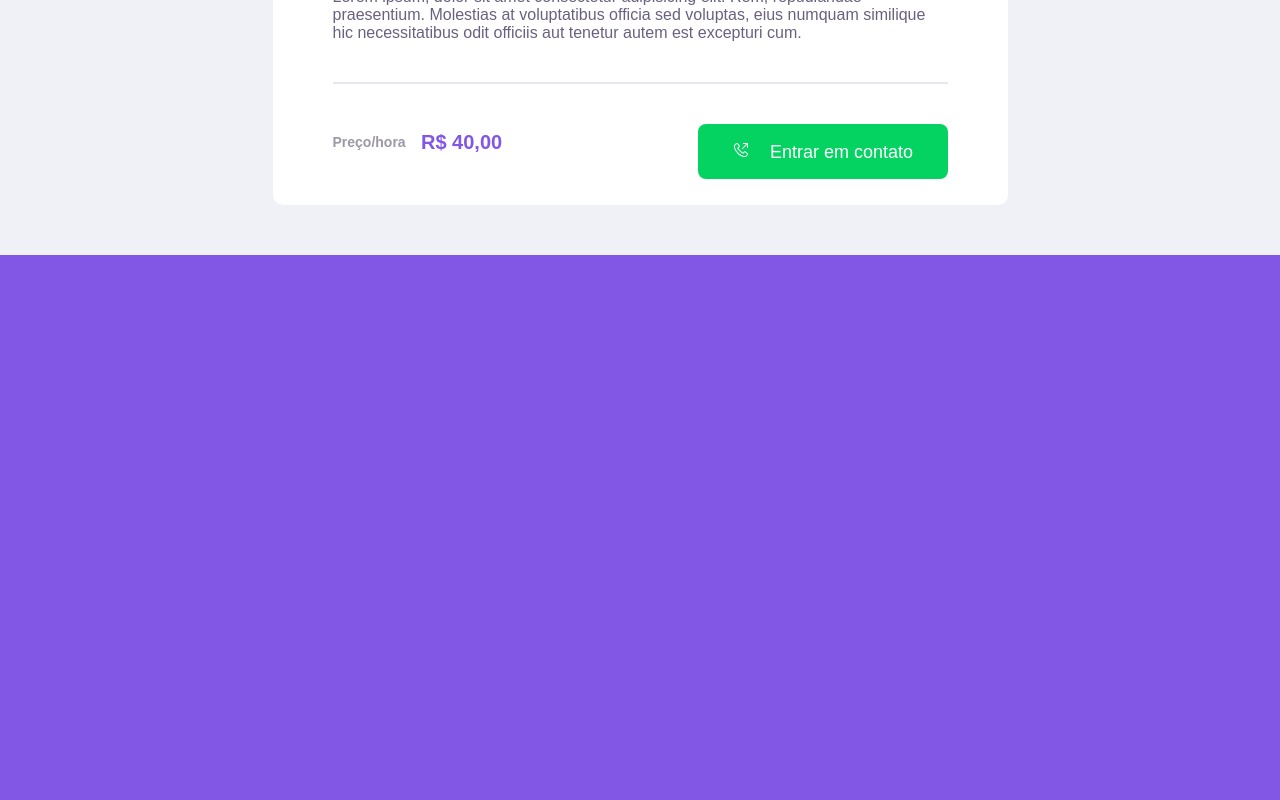
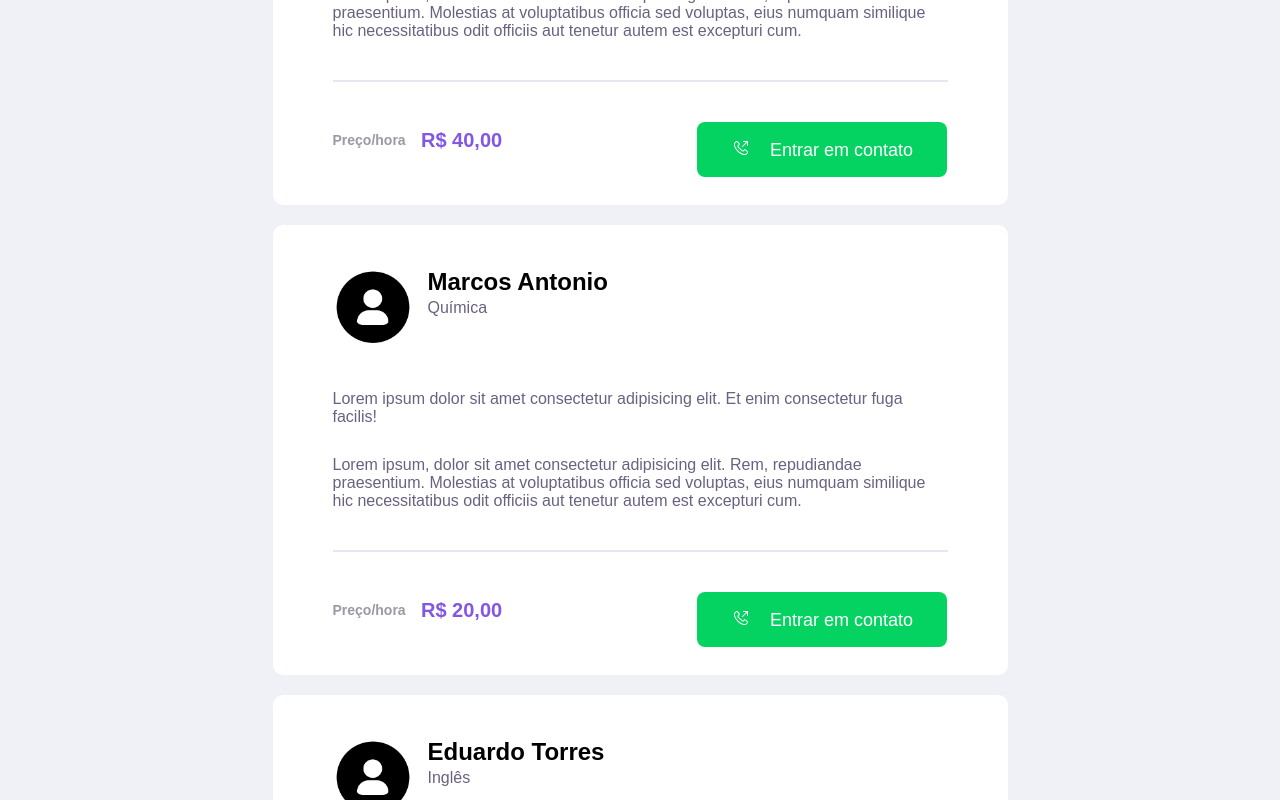
Before and after one commit to tatianemoraes/classes-app, a React (Create React App) app: page /list in a window 1280 px wide. Shown: the part 520-1320 px from the top of the page. Before the commit the page ends 800 px from the top, so only its background shows below. Built offline with nearby package versions, Linux system fonts and the light colour scheme; data requests are answered from the project's data file.

Commit message:
feat: fixed data mocked

```diff
--- a/db.json
+++ b/db.json
@@ -1,19 +1,31 @@
 {
-  "posts": [
+  "proffys": [
     {
       "id": 1,
-      "title": "json-server",
-      "author": "typicode"
+      "name": "Maria Antonia",
+      "class": "Português",
+      "mainSentence": "Lorem ipsum dolor sit amet consectetur adipisicing elit. Et enim consectetur fuga facilis!",
+      "moreAbout": "Lorem ipsum, dolor sit amet consectetur adipisicing elit. Rem, repudiandae praesentium. Molestias at voluptatibus officia sed voluptas, eius numquam similique hic necessitatibus odit officiis aut tenetur autem est excepturi cum.",
+      "price": "40,00",
+      "telephone": "(19)99999-9999"
+    },
+    {
+      "id": 2,
+      "name": "Marcos Antonio",
+      "class": "Química",
+      "mainSentence": "Lorem ipsum dolor sit amet consectetur adipisicing elit. Et enim consectetur fuga facilis!",
+      "moreAbout": "Lorem ipsum, dolor sit amet consectetur adipisicing elit. Rem, repudiandae praesentium. Molestias at voluptatibus officia sed voluptas, eius numquam similique hic necessitatibus odit officiis aut tenetur autem est excepturi cum.",
+      "price": "20,00",
+      "telephone": "(19)99999-8888"
+    },
+    {
+      "id": 3,
+      "name": "Eduardo Torres",
+      "class": "Inglês",
+      "mainSentence": "Lorem ipsum dolor sit amet consectetur adipisicing elit. Et enim consectetur fuga facilis!",
+      "moreAbout": "Lorem ipsum, dolor sit amet consectetur adipisicing elit. Rem, repudiandae praesentium. Molestias at voluptatibus officia sed voluptas, eius numquam similique hic necessitatibus odit officiis aut tenetur autem est excepturi cum.",
+      "price": "35,00",
+      "telephone": "(19)99999-5555"
     }
-  ],
-  "comments": [
-    {
-      "id": 1,
-      "body": "some comment",
-      "postId": 1
-    }
-  ],
-  "profile": {
-    "name": "typicode"
-  }
+  ]
 }
--- a/src/components/Buttons/index.js
+++ b/src/components/Buttons/index.js
@@ -16,13 +16,18 @@ function Buttons() {
       <div className="footer">
         <div className="buttons">
           <button className="btn-study">
-            <img src={Estudar} alt="Estudar"/>
+            <img
+              src={Estudar}
+              alt="Estudar"
+              onClick={() => history.push('/list')}
+            />
           </button>
           <button className="btn-classes">
             <img
               src={DarAulas}
               alt="Dar Aulas"
-              onClick={() => history.push('/form')}/>
+              onClick={() => history.push('/form')}
+            />
           </button>
         </div>
         <div className="layer">
--- a/src/pages/List/index.js
+++ b/src/pages/List/index.js
@@ -1,36 +1,49 @@
-import React from 'react';
+import React, { useState, useEffect } from 'react';
 import HeaderForm from '../../components/HeaderForm';
+import { api } from '../../services/api';
 
-import Profile from '../../assets/Profile.jpg';
+import Profile from '../../assets/Profile.png';
 
 import { VscCallOutgoing } from 'react-icons/vsc';
 import { Container, Panel } from './style';
 
 function List() {
+  const title = 'Estes são os proffys disponíveis.';
+  const [proffys, setProffys] = useState([]);
 
-  const title = 'Estes são os proffys disponíveis.';
+  useEffect(() => {
+    async function getData() {
+      const { data } = await api.get('/proffys');
+      setProffys(data);
+    }
+    getData();
+  }, []);
 
   return (
     <>
       <HeaderForm title={title} />
       <Container>
-        <Panel>
+        {
+          proffys.map(prof => (
+            <Panel key={prof.id}>
             <div className="profile">
               <div className='proffy-details'>
                 <img src={Profile} alt=""/>
                 <div className='title-design'>
-              <h1 className='proffy-name'>Maria Antonia</h1>
-              <h2 className='proffy-class'>Português</h2>
+                  <h1 className='proffy-name'>{prof.name}</h1>
+                  <h2 className='proffy-class'>{prof.class}</h2>
                 </div>
               </div>
               <div className='proffy-sentences'>
-              <span className='proffy-main-phrase'>Lorem ipsum dolor sit amet consectetur adipisicing elit. Et enim consectetur fuga facilis!</span>
-              <span className='proffy-more-about'>Lorem ipsum, dolor sit amet consectetur adipisicing elit. Rem, repudiandae praesentium. Molestias at voluptatibus officia sed voluptas, eius numquam similique hic necessitatibus odit officiis aut tenetur autem est excepturi cum.</span>
+                <span className='proffy-main-phrase'>
+                  {prof.mainSentence}
+                </span>
+                <span className='proffy-more-about'>{prof.moreAbout}</span>
               </div>
               <hr/>
               <div className='details-price'>
                 <h3 className='proffy-title-price'>Preço/hora</h3>
-              <h4 className='proffy-price'>R$ 40,00</h4>
+                <h4 className='proffy-price'>R$ {prof.price}</h4>
                 <button className='proffy-contact'>
                   <VscCallOutgoing className="call-img"/>
                   Entrar em contato
@@ -38,6 +51,8 @@ function List() {
               </div>
             </div>
             </Panel>
+          ))
+        }
       </Container>
     </>
 
--- a/src/pages/List/style.js
+++ b/src/pages/List/style.js
@@ -20,7 +20,7 @@ export const Panel = styled.div`
   border-radius: 10px;
   padding: 60px;
   margin-top: -45px;
-  margin-bottom: 50px;
+  margin-bottom: 65px;
 
   .profile {
     display: flex;
@@ -35,8 +35,8 @@ export const Panel = styled.div`
       margin-top: 15px;
 
       img {
-        width: 90px;
-        height: 85px;
+        width: 80px;
+        height: 82px;
         border-radius: 50%;
       }
 
```
Also changed, not shown: src/assets/Profile.png (added), 1 other file (tests, documents, lock files or other folders). Lines whose indentation alone changed are shown as unchanged.
